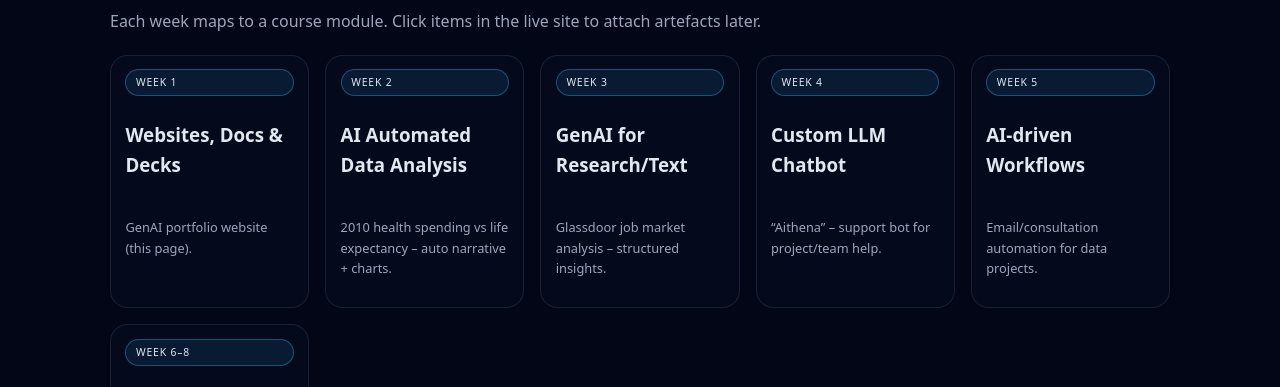
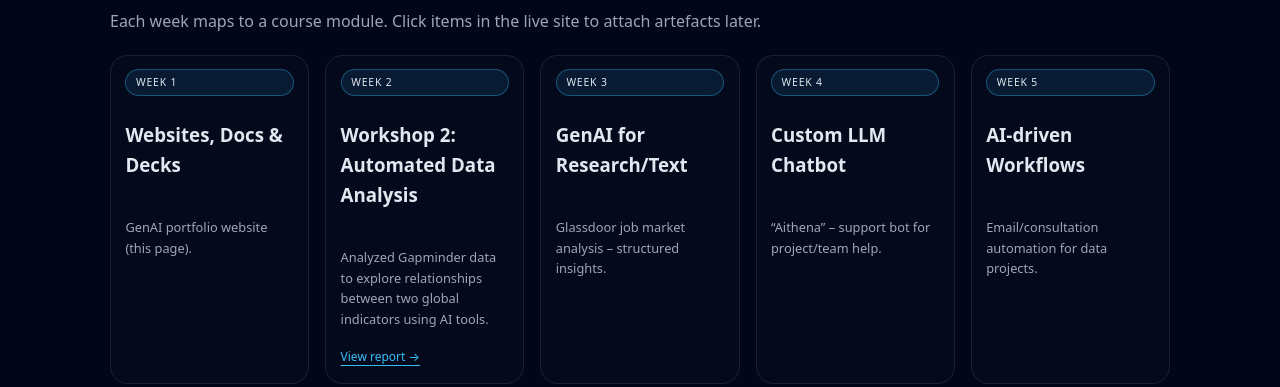
Before and after one commit to kiprutoh/graph-ai-portfolio, a plain HTML site: page index.html in a window 1280 px wide. Shown: the part 2240-2627 px from the top of the page. Drawn offline with Linux system fonts and the light colour scheme.

Commit message:
Update index.html

```diff
--- a/index.html
+++ b/index.html
@@ -399,8 +399,9 @@
         </article>
         <article class="submission-card">
           <div class="badge-soft">Week 2</div>
-          <h3>AI Automated Data Analysis</h3>
-          <p style="color: var(--muted); font-size: .8rem;">2010 health spending vs life expectancy – auto narrative + charts.</p>
+          <h3>Workshop 2: Automated Data Analysis</h3>
+          <p style="color: var(--muted); font-size: .8rem;">Analyzed Gapminder data to explore relationships between two global indicators using AI tools.</p>
+          <a href="https://github.com/kiprutoh/graph-ai-portfolio/blob/main/data_report.html" style="color:#38bdf8; font-size:.75rem; text-decoration:underline; text-underline-offset:.25rem;">View report →</a>
         </article>
         <article class="submission-card">
           <div class="badge-soft">Week 3</div>
```
